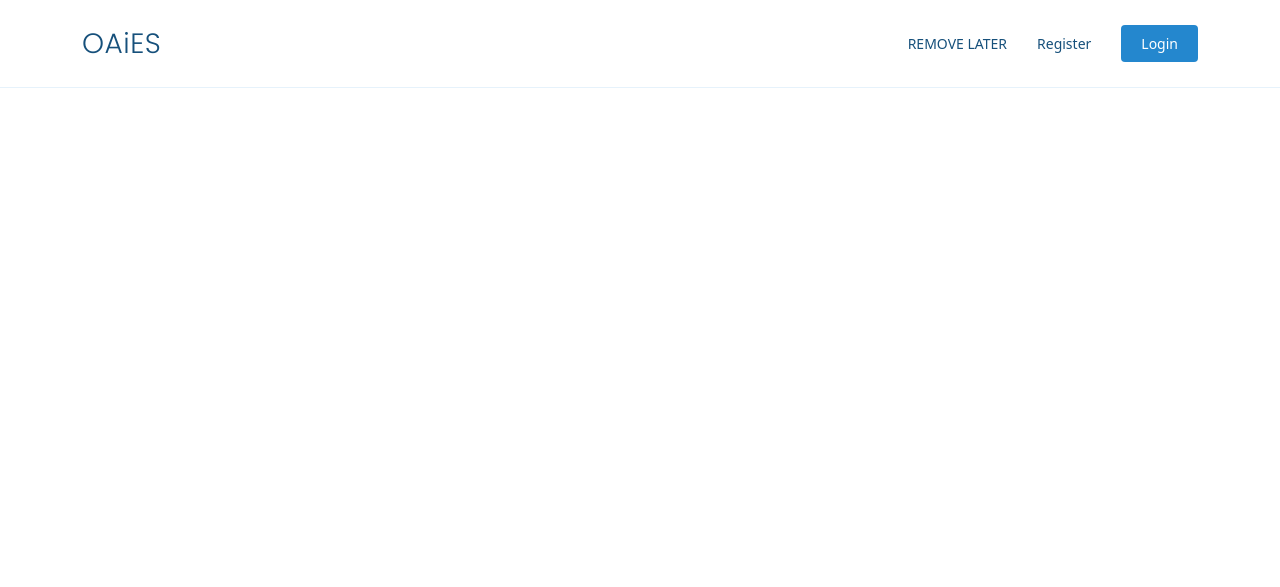
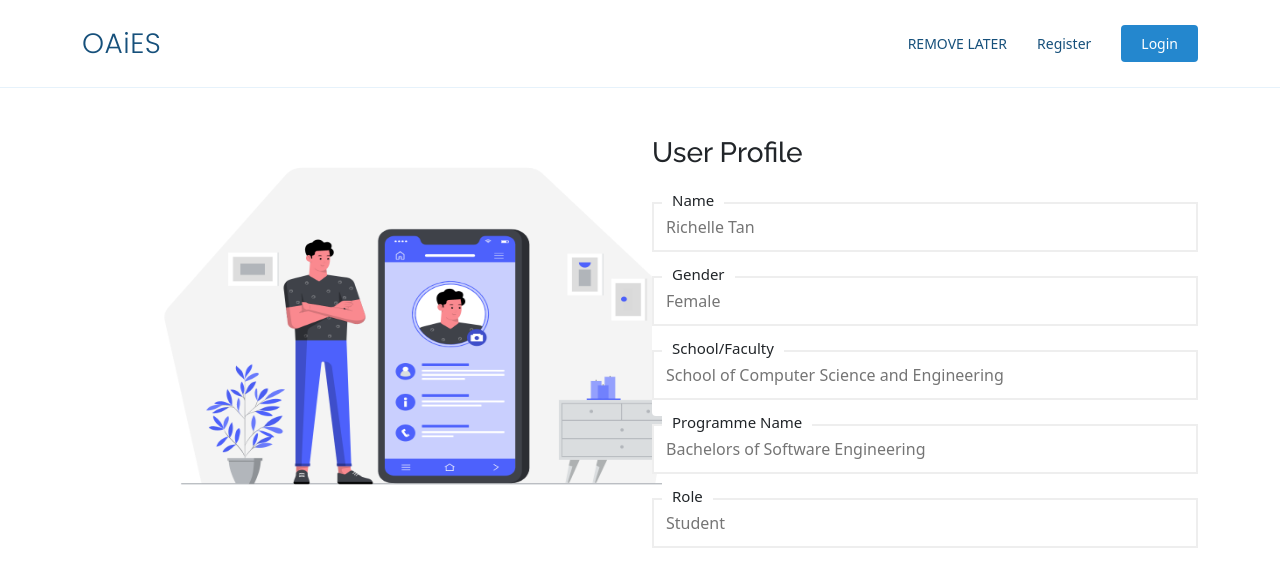
Before and after one commit to RichelleT/Education-System-in-Django, a Django app: page /userProf/ in a window 1280 px wide. Shown: the top 587 px of the page. Run offline with Django 3.2, Linux system fonts and the light colour scheme; some libraries are stand-ins or nearby versions.

Commit message:
add user profile UI

```diff
--- a/templates/login.html
+++ b/templates/login.html
@@ -8,7 +8,7 @@
         <div class="col-md-6">
             <img src="{% static 'images/loginImg1.png' %}" width="700" height="450"/>
         </div>
-        <!-- right side; login card -->
+        <!-- right side; card -->
         <div class="col-md-6">
             <div class="card px-5 py-5" id="form1">
                 <div class="form-data">
--- a/templates/registerAdmin.html
+++ b/templates/registerAdmin.html
@@ -8,7 +8,7 @@
     <div class="col-md-6">
         <img src="{% static 'images/Form.png' %}" width="700" height="450"/>
     </div>
-    <!-- right side; login card -->
+    <!-- right side; card -->
     <div class="col-md-6">
         <div class="card " id="form1">
             <div class="form-data">
--- a/templates/registerUser.html
+++ b/templates/registerUser.html
@@ -8,7 +8,7 @@
         <div class="col-md-6">
             <img src="{% static 'images/Form.png' %}" width="700" height="450"/>
         </div>
-        <!-- right side; login card -->
+        <!-- right side; card -->
         <div class="col-md-6">
             <div class="card " id="form1">
                 <div class="form-data">
--- a/templates/userProfile.html
+++ b/templates/userProfile.html
@@ -1,2 +1,38 @@
 {% load static %}
 {% include 'navbar.html' %}
+<link href="{% static 'css/login.css'%}" rel="stylesheet">
+
+<div class="container mt-5 pt-5">
+    <div class="row d-flex justify-content-center">
+        <!-- left side; image  -->
+        <div class="col-md-6">
+            <img src="{% static 'images/profileImg.png' %}" width="700" height="450"/>
+        </div>
+        <!-- right side; card -->
+        <div class="col-md-6">
+            <div class="card " id="form1">
+                <div class="form-data">
+                    <p></p>
+                    <br/>
+                    <h3>User Profile</h3>
+                    <br/>
+                    <div class="forms-inputs mb-4"> <span>Name</span>
+                        <input class="w-100" autocomplete="off" type="text" placeholder="Richelle Tan">
+                    </div>
+                    <div class="forms-inputs mb-4"> <span>Gender</span>
+                        <input class="w-100" autocomplete="off" type="text"placeholder="Female">
+                    </div>
+                    <div class="forms-inputs mb-4"> <span>School/Faculty</span>
+                        <input class="w-100" autocomplete="off" type="text" placeholder="School of Computer Science and Engineering">
+                    </div>
+                    <div class="forms-inputs mb-4"> <span>Programme Name</span>
+                        <input class="w-100" autocomplete="off" type="text" placeholder="Bachelors of Software Engineering">
+                    </div>
+                    <div class="forms-inputs mb-4"> <span>Role</span>
+                        <input class="w-100" autocomplete="off" type="text" placeholder="Student">
+                    </div>
+                </div>
+            </div>
+        </div>
+    </div>
+</div>
```
Also changed, not shown: templates/landingpage.html (+5 -5 lines), static/images/profileImg.png (added), static/images/reviewImg.png (renamed from static/images/Resume review.png).
